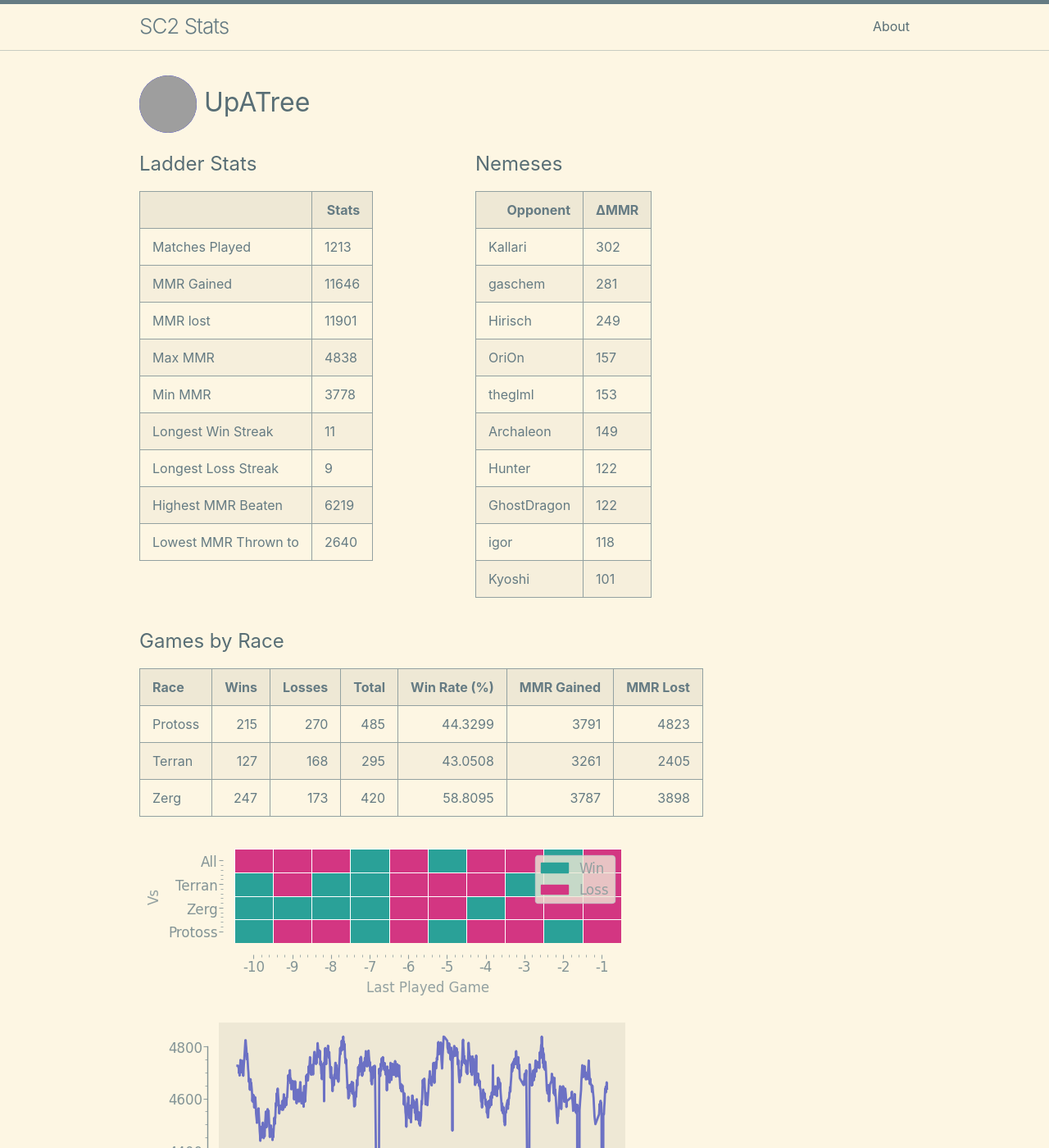
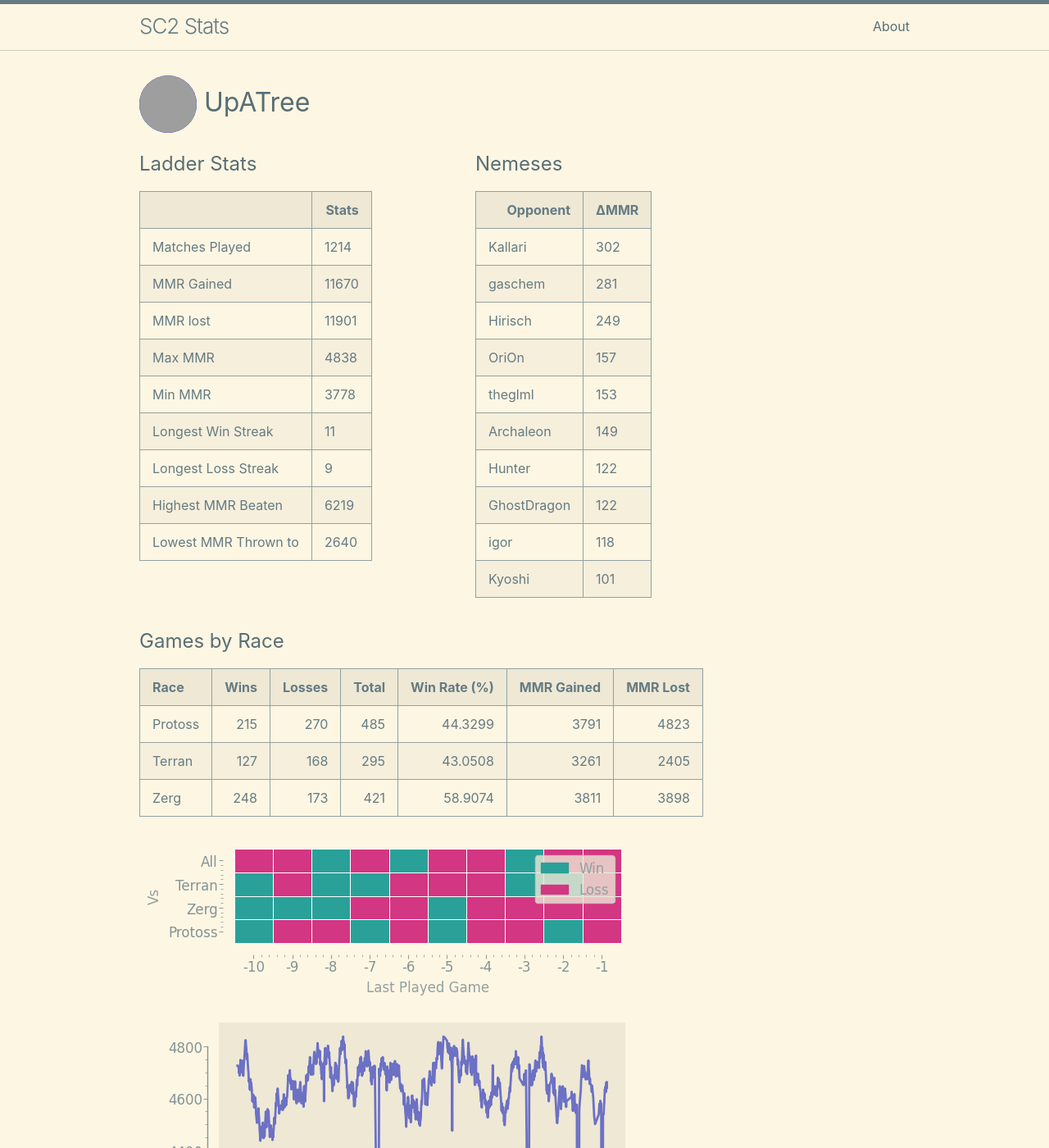
Before and after one commit to kylermurphy/UpATree, a Jekyll site: the page built from docs/index.md, in a window 1280 px wide and 1400 px high. Shown: the whole window at 82% size. Built offline with Jekyll 4.4.1, drawn with Linux system fonts in a browser that asks for light colours; grey boxes are pictures that could not be loaded.

Commit message:
running on push

```diff
--- a/docs/index.md
+++ b/docs/index.md
@@ -18,11 +18,11 @@ layout: home
   <tbody>
     <tr>
       <td>Matches Played</td>
-      <td>1213</td>
+      <td>1214</td>
     </tr>
     <tr>
       <td>MMR Gained</td>
-      <td>11646</td>
+      <td>11670</td>
     </tr>
     <tr>
       <td>MMR lost</td>
@@ -116,7 +116,7 @@ layout: home
 |:--------|-------:|---------:|--------:|---------------:|-------------:|-----------:|
 | Protoss |    215 |      270 |     485 |        44.3299 |         3791 |       4823 |
 | Terran  |    127 |      168 |     295 |        43.0508 |         3261 |       2405 |
-| Zerg    |    247 |      173 |     420 |        58.8095 |         3787 |       3898 |
+| Zerg    |    248 |      173 |     421 |        58.9074 |         3811 |       3898 |
 
 ![Games by Race](./assets/gm_hist.png)
 
--- a/log.txt
+++ b/log.txt
@@ -446,3 +446,4 @@ Writing a log file 2025-03-13 18:51:44.
 Writing a log file 2025-03-13 19:18:09.
 Writing a log file 2025-03-13 19:30:48.
 Writing a log file 2025-03-13 19:48:12.
+Writing a log file 2025-03-13 20:24:57.
```
Also changed, not shown: docs/assets/MMR.png, docs/assets/daily.png, docs/assets/gm_hist.png, docs/assets/r_wrt.png, 1 other file.
